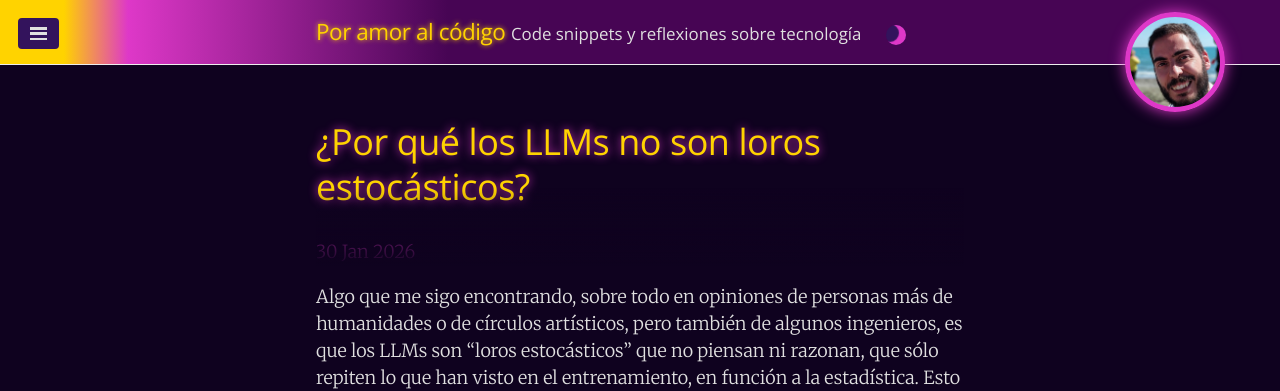
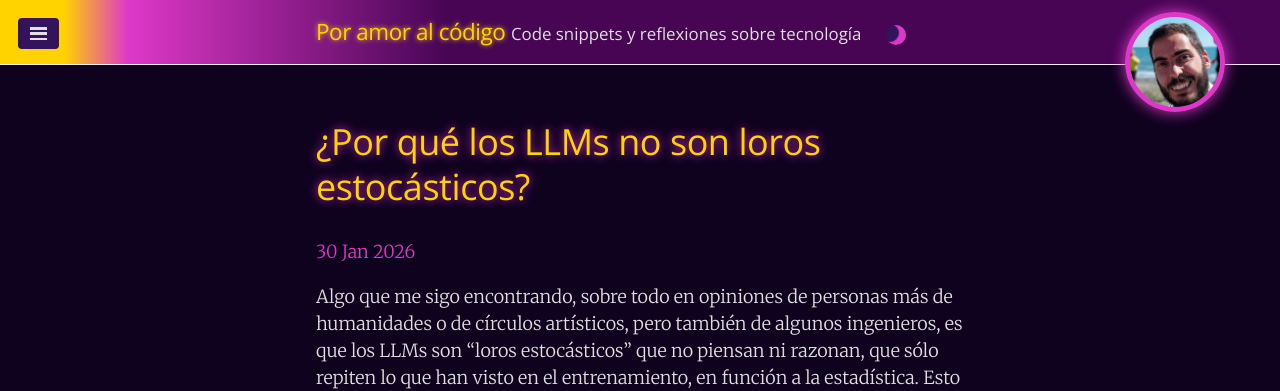
Before and after one commit to juanmirod/juanmirod.github.io, a Jekyll site: the page built from index.html, in a window 1280 px wide. Shown: the top 391 px of the page. Built offline with Jekyll 4.4.1, drawn with Linux system fonts in a browser that asks for light colours; the list of posts is cut into pages by our own code.

Commit message:
update dockerfile to improve cache efficiency and remove shadow in h1 dark mode

```diff
--- a/public/css/dark.css
+++ b/public/css/dark.css
@@ -55,28 +55,6 @@
   position: relative;
   margin-bottom: 38px;
 }
-
-h1::before {
-  content: attr(data-text);
-  position: absolute;
-  top: 96%;
-  left: 0;
-  height: 100%;
-  width: 100%;
-  transform: rotate(180deg) scaleX(-1);
-  opacity: 0.2;
-  text-shadow: 0px 0px 10px var(--accent-color);
-}
-
-h1::after {
-  content: "";
-  position: absolute;
-  top: 76%;
-  left: 0;
-  height: 100%;
-  width: 100%;
-  background: linear-gradient(transparent, var(--black) 88%);
- }
 
 blockquote {
   color: var(--accent-color);
```
Also changed, not shown: 1 other file.
